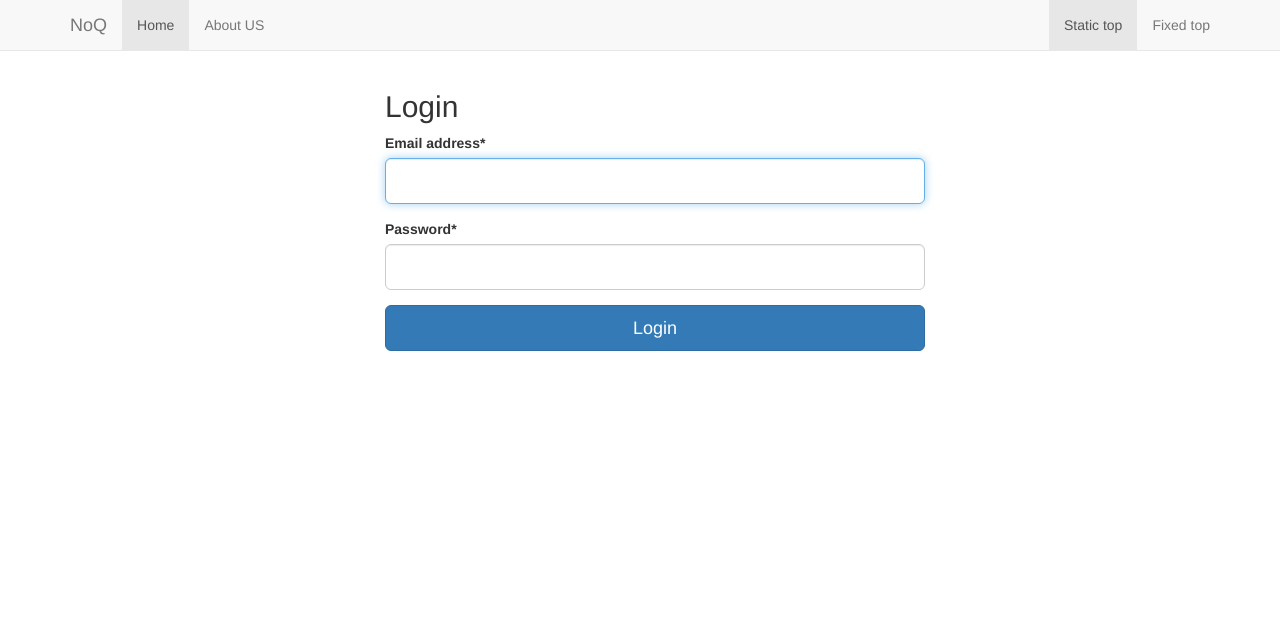
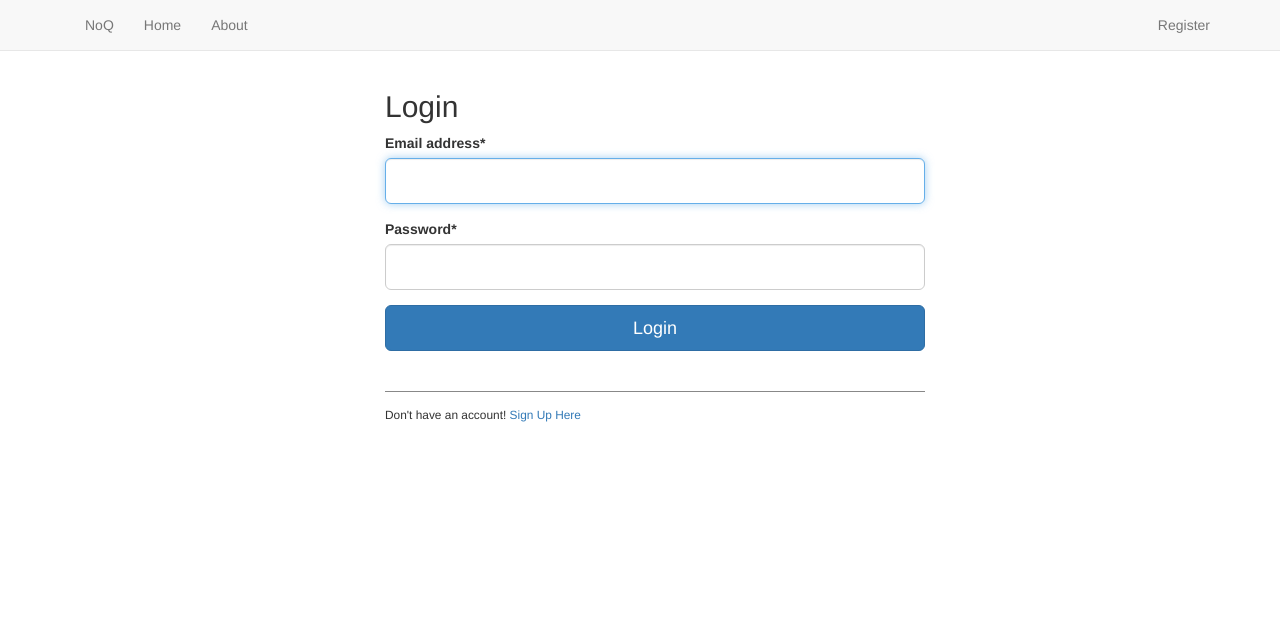
Before and after one commit to VikasSherawat/OrderFood, a Django app: page /login/ in a window 1280 px wide. Shown: the top 621 px of the page. Run offline with Django 3.2, Linux system fonts and the light colour scheme; some libraries are stand-ins or nearby versions.

Commit message:
Modifying UI-Login part

```diff
--- a/templates/main/base.html
+++ b/templates/main/base.html
@@ -41,7 +41,6 @@
 ================================================== -->
 <!-- Placed at the end of the document so the pages load faster -->
 <script src="https://ajax.googleapis.com/ajax/libs/jquery/1.12.4/jquery.min.js"></script>
-<script>window.jQuery || document.write('<script src="../../assets/js/vendor/jquery.min.js"><\/script>')</script>
 <script src="{% static 'boots/js/bootstrap.min.js' %}"></script>
 
 </body>
--- a/templates/main/navbar.html
+++ b/templates/main/navbar.html
@@ -1,24 +1,31 @@
 <!-- Static navbar -->
 <nav class="navbar navbar-default navbar-static-top">
     <div class="container">
-        <div class="navbar-header">
-          <button type="button" class="navbar-toggle collapsed" data-toggle="collapse" data-target="#navbar" aria-expanded="false" aria-controls="navbar">
-            <span class="sr-only">Toggle navigation</span>
-            <span class="icon-bar"></span>
-            <span class="icon-bar"></span>
-            <span class="icon-bar"></span>
-          </button>
-          <a class="navbar-brand" href="#">NoQ</a>
-        </div>
         <div id="navbar" class="navbar-collapse collapse">
             <ul class="nav navbar-nav">
-            <li class="active"><a href="#">Home</a></li>
-            <li><a href="#about">About US</a></li>
+                <li><a href="{% url 'home' %}">NoQ</a></li>
+                <li><a href="{% url 'home' %}">Home</a></li>
+                <li><a href="#about">About</a></li>
             </ul>
             <ul class="nav navbar-nav navbar-right">
-            <li class="active"><a href="./">Static top <span class="sr-only">(current)</span></a></li>
-            <li><a href="./">Fixed top</a></li>
+                {% if request.user.is_authenticated %}
+                    <li class="active"><a href="{% url 'logout' %}">Logout</a></li>
+                {% else %}
+                    <li><a href="{% url 'register' %}">Register</a></li>
+                {% endif %}
             </ul>
+          {% if not request.user.is_authenticated and not "/login" in request.get_full_path %}
+          <form class="navbar-form navbar-right" method="POST" action="{% url 'login' %}">
+                {% csrf_token %}
+                <div class="form-group">
+                    <input type="text" class='form-control' name='username' placeholder='Username'/>
+                </div>
+                <div class="form-group">
+                    <input type="password" class='form-control' name='password' placeholder='Password'/>
+                </div>
+                <button class="btn btn-default">Login</button>
+            </form>
+            {% endif %}
         </div><!--/.nav-collapse -->
     </div>
 </nav>
--- a/templates/registration/login.html
+++ b/templates/registration/login.html
@@ -2,12 +2,25 @@
 {% load crispy_forms_tags %}
 
 {% block content %}
-<div class="container">
+    <div class="container align-center">
         <form method="post" class="form-signin form-group-lg col-md-offset-3 col-md-6 ">
             <h2>Login</h2>
             {% csrf_token %}
             {{ form|crispy }}
             <button type="submit" class="btn btn-lg btn-primary btn-block">Login</button>
+            <br><br>
+            <div class="form-group-lg">
+                <div>
+                    <div style="border-top: 1px solid#888; padding-top:15px; font-size:85%">
+                        Don't have an account!
+                        <a href="{% url 'register' %}">
+                            Sign Up Here
+                        </a>
+                    </div>
+                </div>
+            </div>
         </form>
+
+
     </div>
 {% endblock %}
```
Lines whose indentation alone changed are shown as unchanged.
